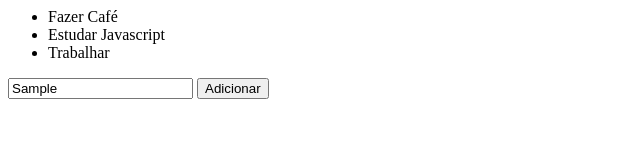
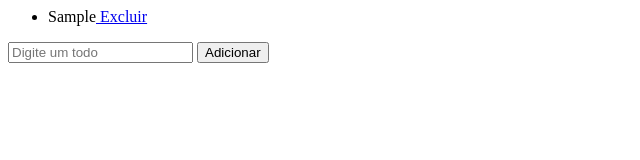
Before and after one commit to klebercarvalho/todo-js, a website: page public/index.html in a window 1280 px wide. Both pictures are taken after typing "Sample" into the empty fields and a click on the button "Adicionar". Shown: the whole page, without its empty margins (0-640 px from the left). Drawn offline with Linux system fonts and the light colour scheme.

Commit message:
create, remove, save todos

```diff
--- a/public/index.html
+++ b/public/index.html
@@ -2,14 +2,13 @@
   <head>
     <meta charset="UTF-8" />
     <title>Curso Javascript</title>
-  </head>
-  <body>
+</head>
+<body>
     <div id="app">
-      <ul>
-      </ul>
+        <ul></ul>
+        <input type="text" placeholder="Digite um todo">
+        <button>Adicionar</button>
     </div>
-    <input type="text" placeholder="Digite um todo" />
-    <button>Adicionar</button>
     <script src="todos.js"></script>
-  </body>
+</body>
 </html>
--- a/public/todos.js
+++ b/public/todos.js
@@ -1,36 +1,50 @@
-const listElement = document.querySelector('#app ul')
-const inputElement = document.querySelector('#app input')
-const buttonElement = document.querySelector('#app button')
+const listElement = document.querySelector('#app ul');
+const inputElement = document.querySelector('#app input');
+const buttonElement = document.querySelector('#app button');
 
-const todos = [
-    'Fazer Café',
-    'Estudar Javascript',
-    'Trabalhar',
-]
+const todos = JSON.parse(localStorage.getItem('list_todos')) || [];
 
-function renderTodos() {
+function renderTodos(){
 
-    listElement.innerHTML = ''
+    listElement.innerHTML = '';
 
-    for (const todo of todos) {
-        let todoElement = document.createElement('li')
-        let todoText = document.createTextNode(todo)
+    for (todo of todos ){
 
-        todoElement.appendChild(todoText)
-        listElement.appendChild(todoElement)
+        const todoElement = document.createElement('li');
+        const todoText = document.createTextNode(todo);
+
+        const linkElement = document.createElement('a');
+        linkElement.setAttribute('href', '#');
+        const pos = todos.indexOf(todo);
+        linkElement.setAttribute('onclick','deleteTodo('+ pos +')');
+        const linkText = document.createTextNode(' Excluir');
+
+        linkElement.appendChild(linkText);
+        todoElement.appendChild(todoText);
+        todoElement.appendChild(linkElement);
+        listElement.appendChild(todoElement);
 
     }
 }
 
-renderTodos()
+renderTodos();
 
-function addTodo() {
-    let todoText = inputElement.value
-
-    todos.push(todoText)
-    inputElement.value = ''
-    renderTodos()
-
+function addTodo(){
+    const todoText = inputElement.value;
+    todos.push(todoText);
+    inputElement.value = '';
+    renderTodos();
+    saveToStorage();
 }
 
-buttonElement.onclick = addTodo
+buttonElement.onclick = addTodo;
+
+function deleteTodo(pos){
+    todos.splice(pos, 1);
+    renderTodos();
+    saveToStorage();
+}
+
+function saveToStorage(){
+    localStorage.setItem('list_todos', JSON.stringify(todos));
+}
```
